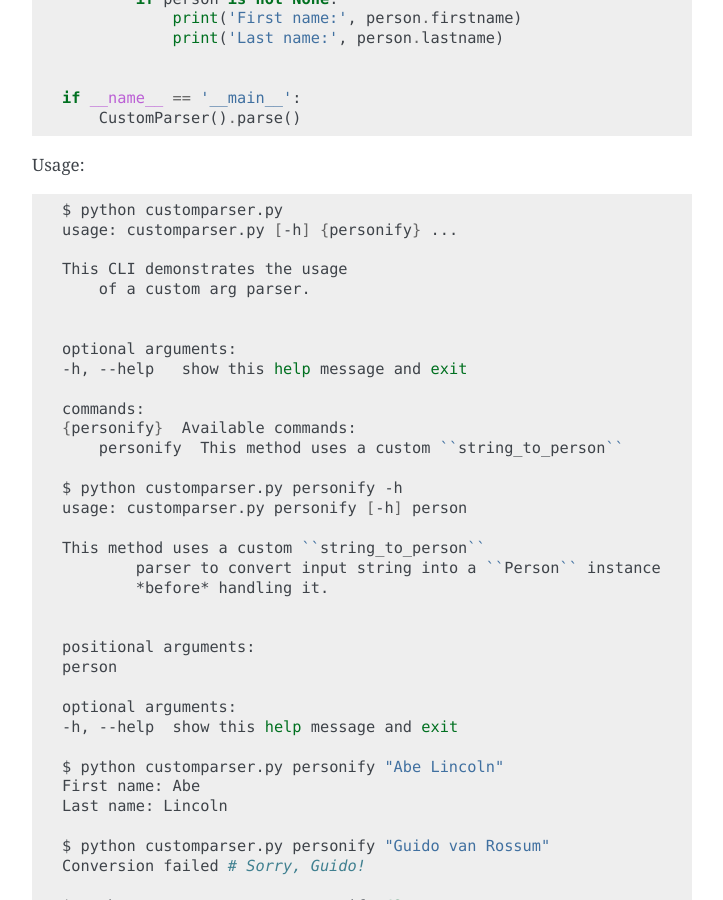
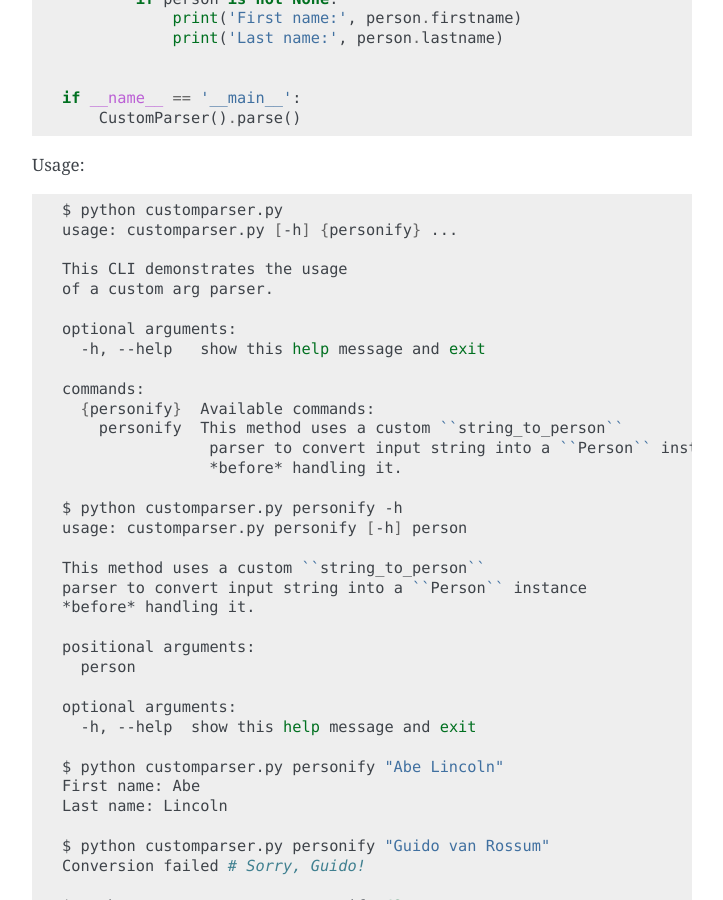
Before and after one commit to moigagoo/cliar, a Sphinx documentation site: the page built from docs/cookbook/customparser.rst, in a window 1280 px wide and 900 px high, scrolled down 996 px. Shown: the whole window, without its empty margins (388-1111 px from the left). Built offline with Sphinx 7.4.7, drawn with Linux system fonts in a browser that asks for light colours.

Commit message:
Docs: Cookbook: Custom Parser: Polishes.

```diff
--- a/docs/cookbook/customparser.rst
+++ b/docs/cookbook/customparser.rst
@@ -18,29 +18,29 @@ Usage:
     usage: customparser.py [-h] {personify} ...
 
     This CLI demonstrates the usage
-        of a custom arg parser.
-
+    of a custom arg parser.
 
     optional arguments:
-    -h, --help   show this help message and exit
+      -h, --help   show this help message and exit
 
     commands:
-    {personify}  Available commands:
+      {personify}  Available commands:
         personify  This method uses a custom ``string_to_person``
+                    parser to convert input string into a ``Person`` instance
+                    *before* handling it.
 
     $ python customparser.py personify -h
     usage: customparser.py personify [-h] person
 
     This method uses a custom ``string_to_person``
-            parser to convert input string into a ``Person`` instance
-            *before* handling it.
-
+    parser to convert input string into a ``Person`` instance
+    *before* handling it.
 
     positional arguments:
-    person
+      person
 
     optional arguments:
-    -h, --help  show this help message and exit
+      -h, --help  show this help message and exit
 
     $ python customparser.py personify "Abe Lincoln"
     First name: Abe
```
